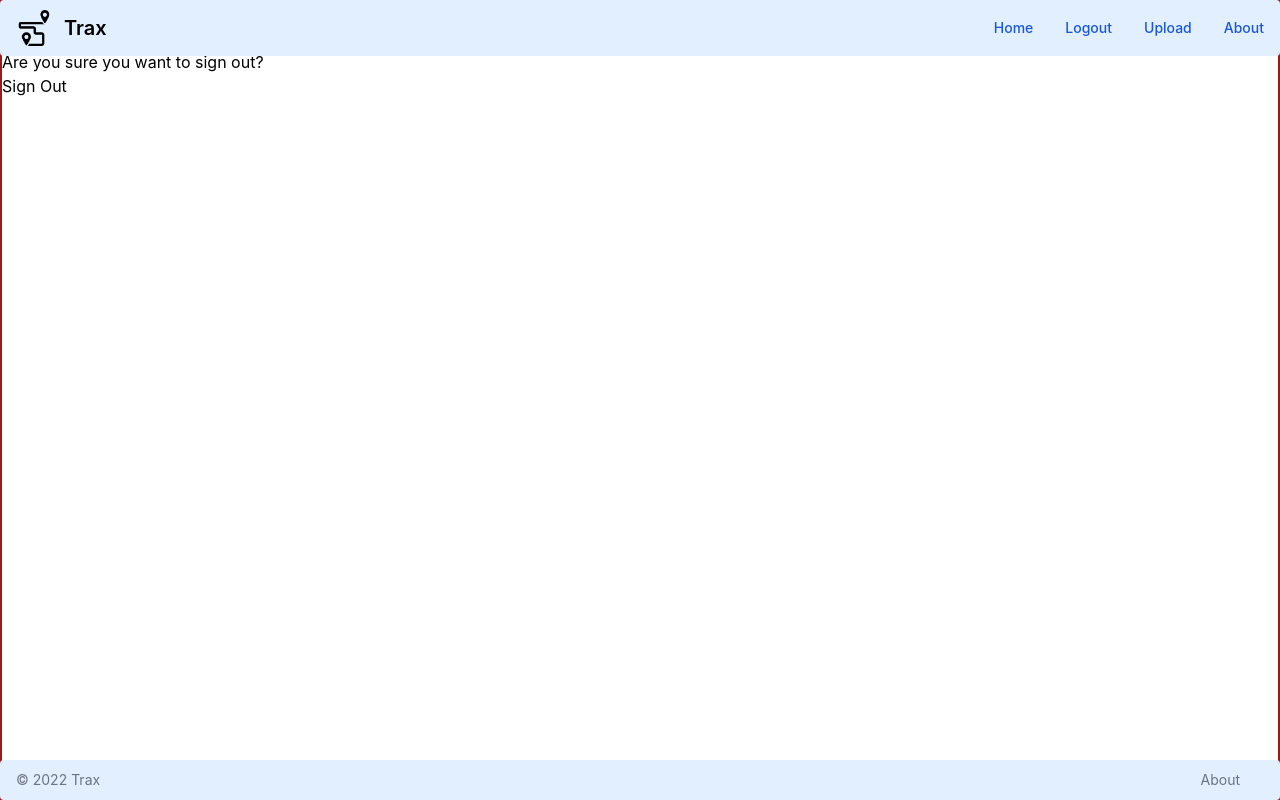
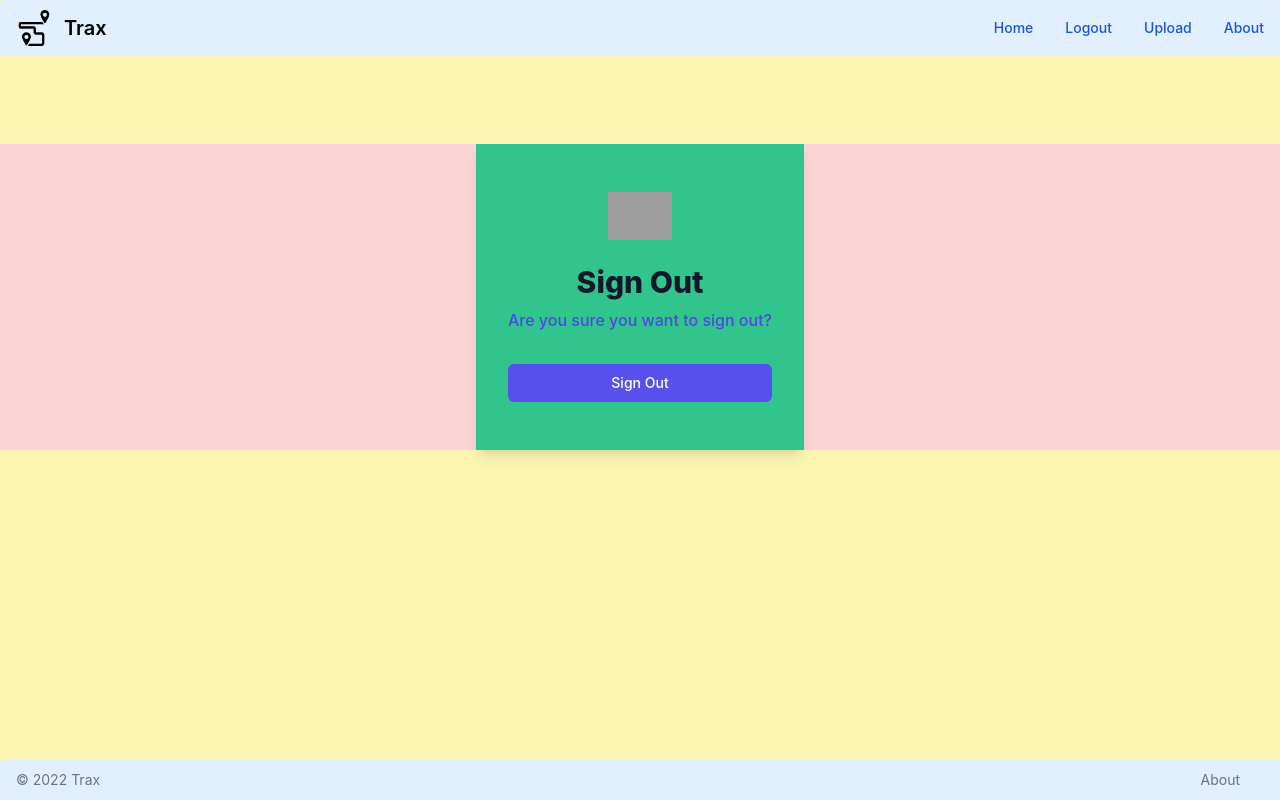
Before and after one commit to eoinlarkin/trax, a Django app: page /accounts/logout/ in a window 1280 px wide. Run offline with Django 4.2, Linux system fonts and the light colour scheme; the visitor is signed in with stand-in values (Sample User, id 1); some libraries are stand-ins or nearby versions; grey boxes are pictures that could not be loaded.

Commit message:
style: reformat login, sign, signout pages

```diff
--- a/static/css/output.css
+++ b/static/css/output.css
@@ -939,6 +951,36 @@ Ensure the default browser behavior of the `hidden` attribute.
 .bg-green-400 {
   --tw-bg-opacity: 1;
   background-color: rgb(74 222 128 / var(--tw-bg-opacity));
+}
+
+.bg-gray-50 {
+  --tw-bg-opacity: 1;
+  background-color: rgb(249 250 251 / var(--tw-bg-opacity));
+}
+
+.bg-yellow-50 {
+  --tw-bg-opacity: 1;
+  background-color: rgb(254 252 232 / var(--tw-bg-opacity));
+}
+
+.bg-yellow-100 {
+  --tw-bg-opacity: 1;
+  background-color: rgb(254 249 195 / var(--tw-bg-opacity));
+}
+
+.bg-gray-500 {
+  --tw-bg-opacity: 1;
+  background-color: rgb(107 114 128 / var(--tw-bg-opacity));
+}
+
+.bg-red-50 {
+  --tw-bg-opacity: 1;
+  background-color: rgb(254 242 242 / var(--tw-bg-opacity));
+}
+
+.bg-red-200 {
+  --tw-bg-opacity: 1;
+  background-color: rgb(254 202 202 / var(--tw-bg-opacity));
 }
 
 .bg-gradient-to-r {
@@ -1267,6 +1339,18 @@ Ensure the default browser behavior of the `hidden` attribute.
 
   .md\:mt-16 {
     margin-top: 4rem;
+  }
+
+  .md\:mt-48 {
+    margin-top: 12rem;
+  }
+
+  .md\:mt-24 {
+    margin-top: 6rem;
+  }
+
+  .md\:mt-36 {
+    margin-top: 9rem;
   }
 
   .md\:block {
--- a/templates/account/login.html
+++ b/templates/account/login.html
@@ -8,9 +8,9 @@
 {% block content %}
 
 
-<div class="container mx-auto bg-white mt-24 md:mt-16 justify-center grid place-items-center h-4/5">
+<div class="container mx-auto bg-red-200 mt-24 md:mt-36 justify-center grid place-items-center h-4/5">
 <div class="grid place-items-center">
-  <div class="shadow-lg py-12 px-4 sm:px-6 lg:px-8 max-w-md w-full space-y-8">
+  <div class="shadow-lg py-12 px-4 sm:px-6 lg:px-8 max-w-md w-full space-y-8 bg-green-400">
     <div>
       <img class="mx-auto h-12 w-auto" src="https://tailwindui.com/img/logos/workflow-mark-indigo-600.svg" alt="Workflow">
       <h2 class="mt-6 text-center text-3xl font-extrabold text-gray-900">{% trans "Sign in to your account" %}</h2>
--- a/templates/account/logout.html
+++ b/templates/account/logout.html
@@ -1,22 +1,35 @@
 {% extends "base.html" %}
 {% load i18n %}
 
-
+{% block head_title %}{% trans "Sign Out" %}{% endblock %}
 
 {% block content %}
 
-{% block head_title %}{% trans "Sign Out" %}{% endblock %}
-<h1>{% trans "Sign Out" %}</h1>
+<div class="container mx-auto bg-red-200 mt-24 md:mt-36 justify-center grid place-items-center h-4/5">
+  <div class="grid place-items-center">
+    <div class="shadow-lg py-12 px-4 sm:px-6 lg:px-8 max-w-md w-full space-y-8 bg-green-400">
+      <div>
+        <img class="mx-auto h-12 w-auto" src="https://tailwindui.com/img/logos/workflow-mark-indigo-600.svg" alt="Workflow">
+        <h2 class="mt-6 text-center text-3xl font-extrabold text-gray-900">{% trans "Sign Out" %}</h2>
+        <p class="mt-2 text-center text-sm text-gray-600">
+          <p class="font-medium text-indigo-600 hover:text-indigo-500">{% trans 'Are you sure you want to sign out?' %}</p>
+          <form class="mt-8 space-y-6" method="post" action="{% url 'account_logout' %}">
+            {% csrf_token %}
+            {% if redirect_field_value %}
+            <input type="hidden" name="{{ redirect_field_name }}" value="{{ redirect_field_value }}"/>
+            {% endif %}
+            <button type="submit" class="group relative w-full flex justify-center py-2 px-4 border border-transparent text-sm font-medium rounded-md text-white bg-indigo-600 hover:bg-indigo-700 focus:outline-none focus:ring-2 focus:ring-offset-2 focus:ring-indigo-500">
+              <span class="absolute left-0 inset-y-0 flex items-center pl-3">
+              </span>
+              {% trans "Sign Out" %}
+            </button>
 
-<p>{% trans 'Are you sure you want to sign out?' %}</p>
+          </form>
+      </div>
 
-<form method="post" action="{% url 'account_logout' %}">
-  {% csrf_token %}
-  {% if redirect_field_value %}
-  <input type="hidden" name="{{ redirect_field_name }}" value="{{ redirect_field_value }}"/>
-  {% endif %}
-  <button type="submit">{% trans 'Sign Out' %}</button>
-</form>
+    </div>
+  </div>
+</div>
 
 
 {% endblock %}
--- a/templates/account/signup.html
+++ b/templates/account/signup.html
@@ -6,9 +6,9 @@
 
 {% block content %}
 
-<div class="container mx-auto bg-white mt-24 md:mt-16 justify-center grid place-items-center h-4/5">
+<div class="container mx-auto bg-red-200 mt-24 md:mt-36 justify-center grid place-items-center h-4/5">
   <div class="grid place-items-center">
-    <div class="shadow-lg py-12 px-4 sm:px-6 lg:px-8 max-w-md w-full space-y-8">
+    <div class="shadow-lg py-12 px-4 sm:px-6 lg:px-8 max-w-md space-y-8 bg-green-400">
       <div>
         <img class="mx-auto h-12 w-auto" src="https://tailwindui.com/img/logos/workflow-mark-indigo-600.svg" alt="Workflow">
         <h2 class="mt-6 text-center text-3xl font-extrabold text-gray-900">{% trans "Sign up for an account" %}</h2>
--- a/templates/base.html
+++ b/templates/base.html
@@ -1,8 +1,8 @@
 {% load static %}
 
 <!DOCTYPE html>
-<html lang="en">
-<head>
+<html lang="en" class="h-full bg-yellow-100">
+<head >
     <meta charset="UTF-8">
     <meta http-equiv="X-UA-Compatible" content="IE=edge">
     <meta name="viewport" content="width=device-width, initial-scale=1.0">
@@ -17,7 +17,7 @@
     <title>Trax</title>
 </head>
 
-<body>
+<body >
 
  <!-- Navigation -->
  <nav class="fixed z-10 top-0 w-full bg-blue-100 border-gray-200 px-2 sm:px-4 py-2.5 rounded dark:bg-gray-800">
@@ -79,7 +79,8 @@
 
   <!-- <div class="container bg-white mx-auto mt-24 md:mt-16 border-solid border-2 border-red-800"> -->
 
-    <main class="container h-screen mx-auto mt-0 mb-0 border-solid border-2 border-red-800">
+    <!-- <main class="container h-screen mx-auto mt-0 mb-0 border-solid border-2 border-red-800">  -->
+      <main class="  bg-gray-50" ">
         {% block content %}
 
           <!--Container-->
```
Also changed, not shown: other parts of static/css/output.css (+42 -0 lines), templates/upload.html (+54 -5 lines).
